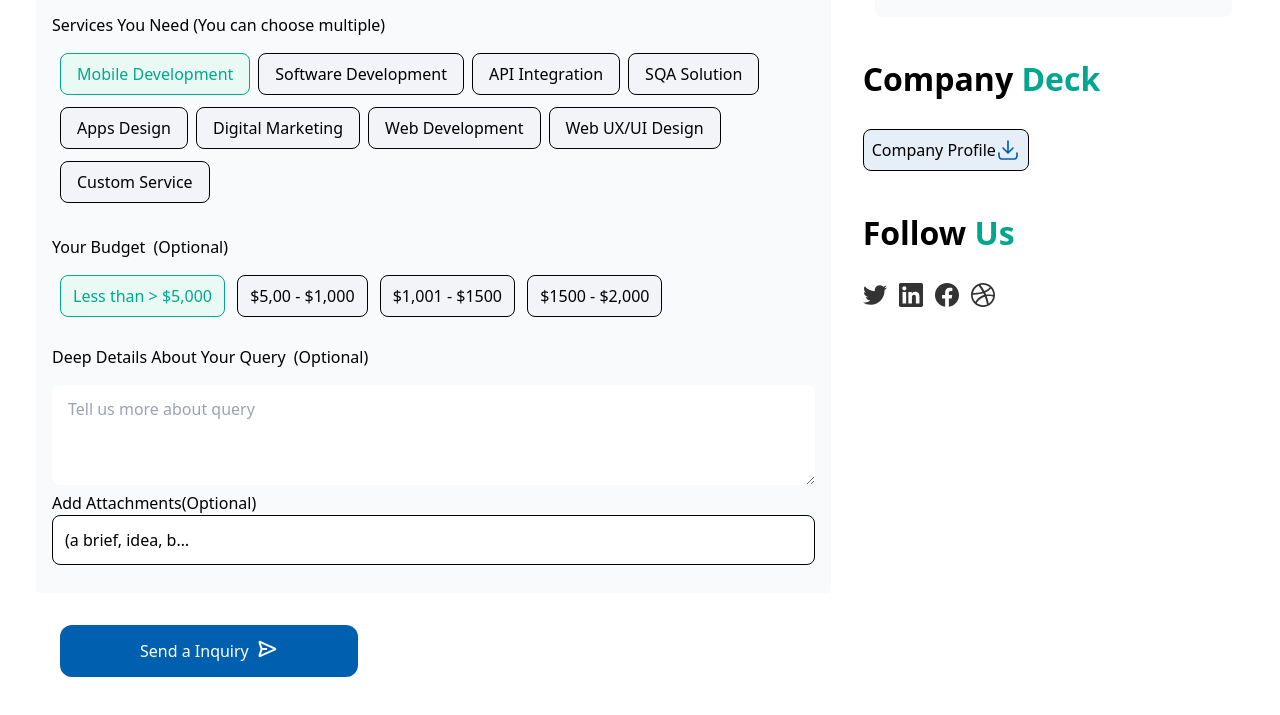
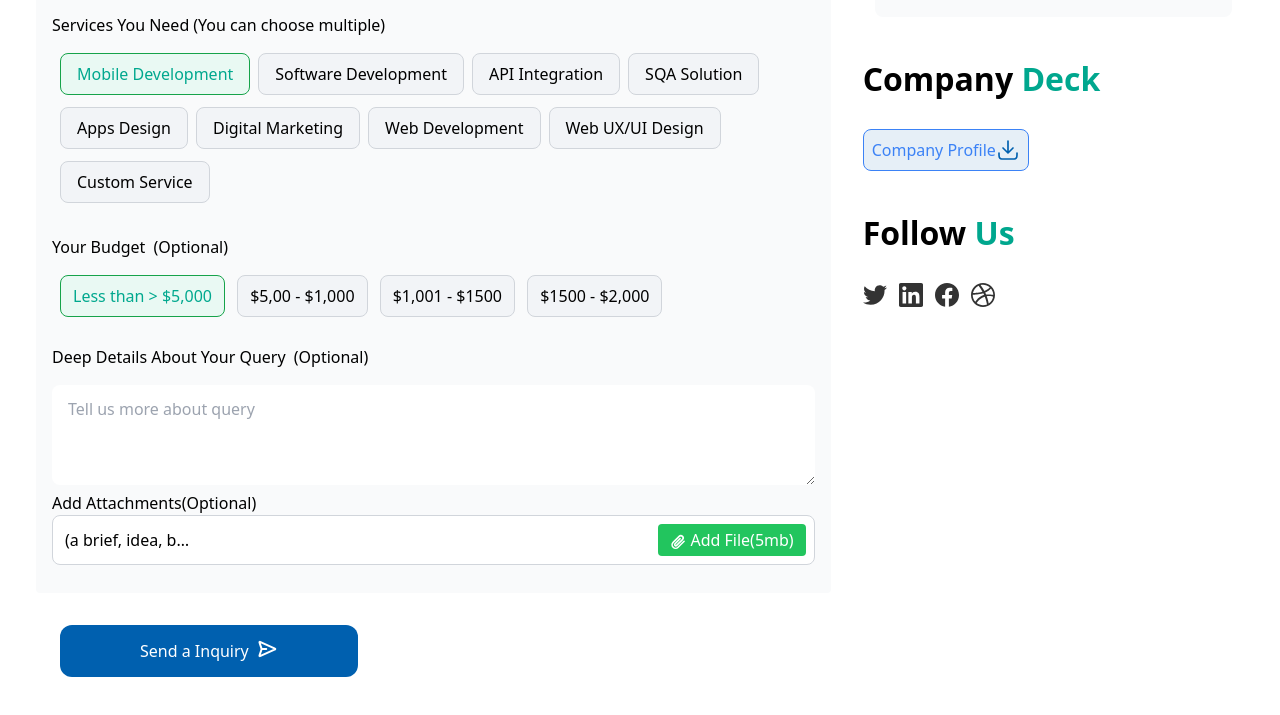
Before and after one commit to shafikul7/m-ware-Project-tailwindcss, a website built with Vite: page index.html in a window 1280 px wide. Shown: the part 1337-2052 px from the top of the page. Built offline with nearby package versions, Linux system fonts and the light colour scheme.

Commit message:
tailwindcss setup 1.0

```diff
--- a/index.html
+++ b/index.html
@@ -14,6 +14,7 @@
   <link href="https://fonts.googleapis.com/css2?family=Poppins:wght@100;200;300;400;500;600;700&display=swap"
     rel="stylesheet">
   <script src="https://unpkg.com/ionicons@4.5.10-0/dist/ionicons.js"></script>
+  <script src="https://cdn.tailwindcss.com"></script>
   <link rel="stylesheet" href="style.css">
 </head>
 
@@ -217,7 +218,7 @@
             </div>
           </div>
           <!-- onsubmit="validateForm()" -->
-          <form action="" name="myForm" id="myForm"  method="GET">
+          <form action="" name="myForm" id="myForm" method="GET">
             <div class="bg-[#F9FAFB] px-4 pb-3 rounded">
 
               <div class=" ">
@@ -363,7 +364,8 @@
             </div>
 
             <div class="mt-8 mb-10 ml-6 ">
-              <button type="submit" id="btn" class="flex py-[14px] px-20 bg-[#0060AF] text-white rounded-xl gap-2" >Send a Inquiry
+              <button type="submit" id="btn" class="flex py-[14px] px-20 bg-[#0060AF] text-white rounded-xl gap-2">Send
+                a Inquiry
                 <!-- <div class="font-bold text-base"></div> -->
                 <!-- <div> -->
                 <svg width="21" height="20" viewBox="0 0 21 20" fill="none" xmlns="http://www.w3.org/2000/svg">
```
Lines whose indentation alone changed are shown as unchanged.
